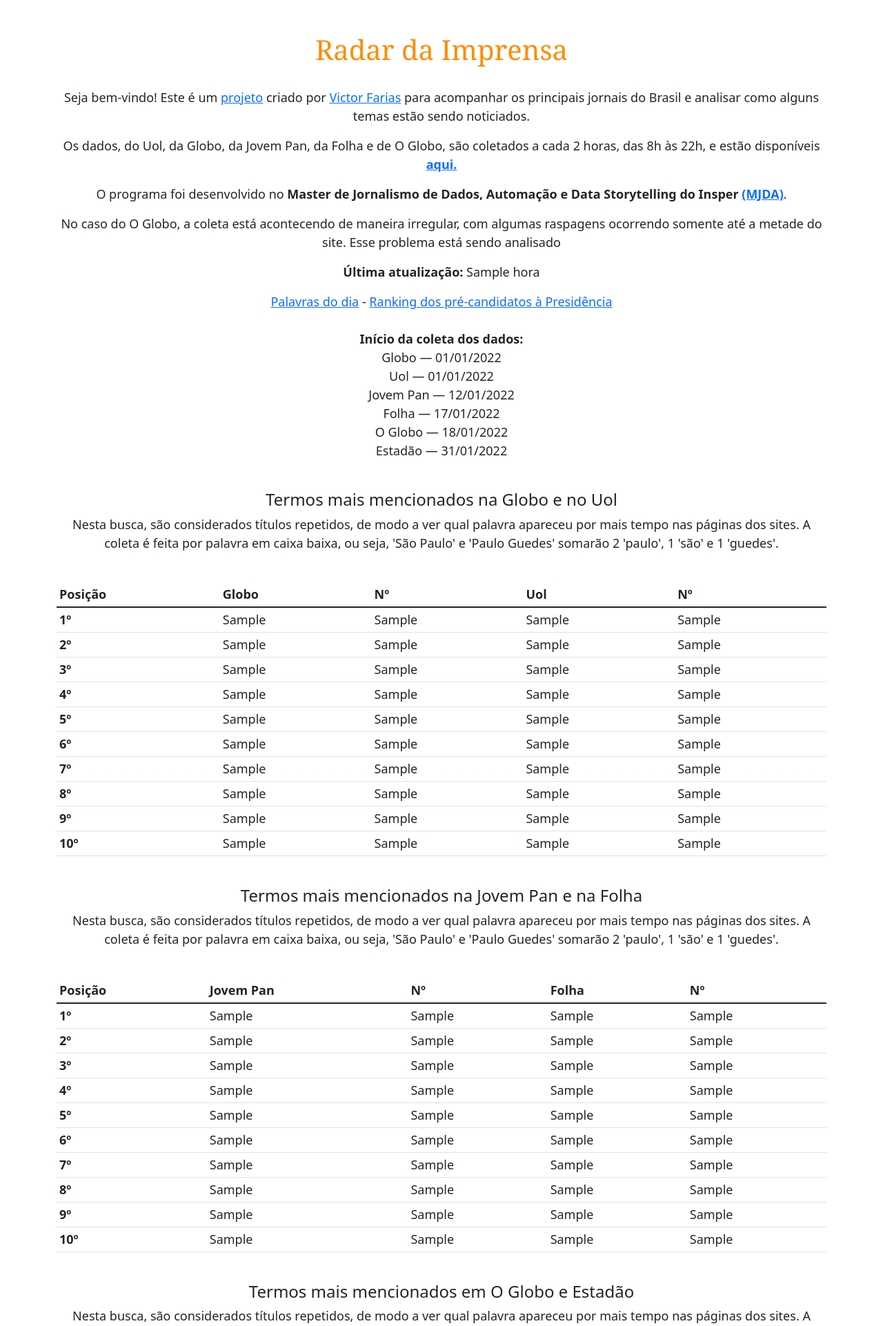
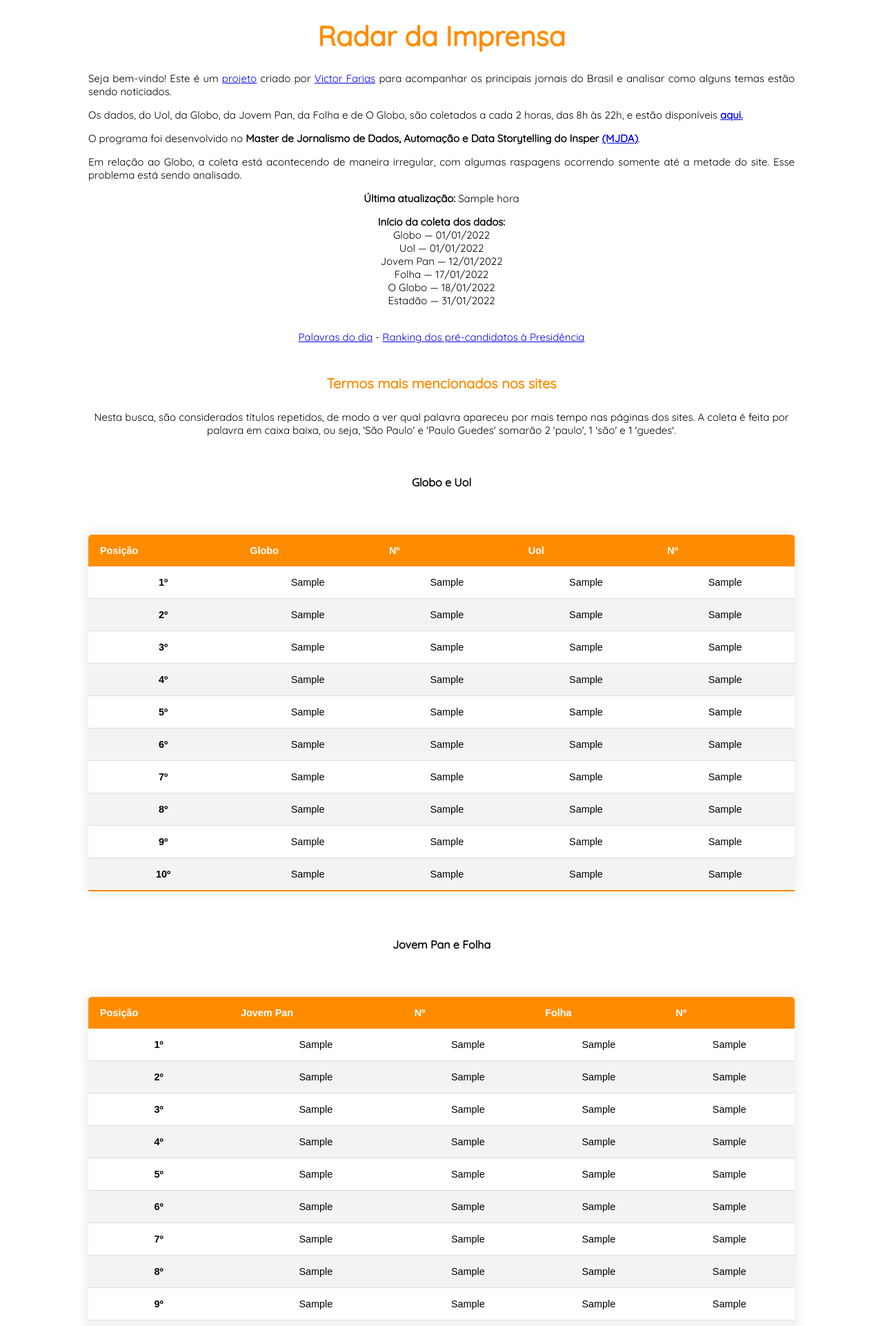
Before and after one commit to victorfariassb/iPrensa, a Flask app: template templates/home.html in a window 1280 px wide. Shown: the top 1922 px of the page at 69% size. Run offline with Flask 2, Linux system fonts and the light colour scheme; the template is opened without the code that fills it: most values are stand-ins (such as "Sample title", 1, 10 or a date in 2020); parts of the project's set-up code (start-up, migrations or seed data) failed here and were passed over.

Commit message:
mudança layout página

```diff
--- a/templates/home.html
+++ b/templates/home.html
@@ -1,39 +1,40 @@
 <!DOCTYPE html>
 <html>
 <head>
-  <br/>
-  <br/>
-  <link href="https://cdn.jsdelivr.net/npm/bootstrap@5.1.3/dist/css/bootstrap.min.css" rel="stylesheet" integrity="sha384-1BmE4kWBq78iYhFldvKuhfTAU6auU8tT94WrHftjDbrCEXSU1oBoqyl2QvZ6jIW3" crossorigin="anonymous">
+    <link rel="stylesheet" type="text/css" href="home_site.css">
+    <link href='https://fonts.googleapis.com/css?family=Quicksand' rel='stylesheet'>
   <title>Radar da Imprensa</title>
 </head>
 <body>
-  <center>
-    <font face="Cambria">
-      <font color="#FF8C00">
-        <h1>Radar da Imprensa</h1>
-      </font>
-    </font>
-    <div>
-      <br/>
-      <div class="container">
-        <div class="row justify-content-lg-center">
-          <font ="Calibri"><font size=4>
+    <div class="titulo">
+        <h1 >Radar da Imprensa</h1>
+    </div>
+
+    <div class="descricao">
         <p>Seja bem-vindo! Este é um <a href='https://github.com/victorfariassb/radar_imprensa'>projeto</a> criado por <a href="https://twitter.com/__victorfarias">Victor Farias</a> para acompanhar os principais jornais do Brasil e analisar como alguns temas estão sendo noticiados.</p>
         <p>Os dados, do Uol, da Globo, da Jovem Pan, da Folha e de O Globo, são coletados a cada 2 horas, das 8h às 22h, e estão disponíveis <a href="https://docs.google.com/spreadsheets/d/1UY2MkXq41EBEU5AXxGDE2oVrd8rQgPcc28xWi7oHVOU/edit?usp=sharing"><b>aqui.</b></a></p>
         <p>O programa foi desenvolvido no <b>Master de Jornalismo de Dados, Automação e Data Storytelling do Insper <a href="https://www.insper.edu.br/pos-graduacao/master-em-jornalismo-de-dados-automacao-e-data-storytelling/">(MJDA)</b></a>.</p>
-        <p>No caso do O Globo, a coleta está acontecendo de maneira irregular, com algumas raspagens ocorrendo somente até a metade do site. Esse problema está sendo analisado</p>
+        <p>Em relação ao Globo, a coleta está acontecendo de maneira irregular, com algumas raspagens ocorrendo somente até a metade do site. Esse problema está sendo analisado.</p>
+    </div>
+    <div class="paragrafo">
         <p><b>Última atualização:</b> {{ hora }}</p>
+        <p><b>Início da coleta dos dados:</b><br> Globo — 01/01/2022<br> Uol — 01/01/2022<br>Jovem Pan — 12/01/2022<br>Folha — 17/01/2022<br> O Globo — 18/01/2022<br> Estadão — 31/01/2022</p>
+        <br/>
+    </div>
+    <div class="paragrafo">
         <a href="/palavra_dia">Palavras do dia</a> - <a href="/ranking_candidatos">Ranking dos pré-candidatos à Presidência</a>
         <br/>
         <br/>
-            <p><b>Início da coleta dos dados:</b><br> Globo — 01/01/2022<br> Uol — 01/01/2022<br>Jovem Pan — 12/01/2022<br>Folha — 17/01/2022<br> O Globo — 18/01/2022<br> Estadão — 31/01/2022</p>
+    </div>
+        <div class="titulo">
+        <h4>Termos mais mencionados nos sites</h4>
         </div>
-            <br/>
-        <div>
-        <h4>Termos mais mencionados na Globo e no Uol</h4>
+        <div class="paragrafo">
         <p>Nesta busca, são considerados títulos repetidos, de modo a ver qual palavra apareceu por mais tempo nas páginas dos sites. A coleta é feita por palavra em caixa baixa, ou seja, 'São Paulo' e 'Paulo Guedes' somarão 2 'paulo', 1 'são' e 1 'guedes'.</p>
         </div>
-        <table class="table table-striped  table-sm">
+        <br>
+        <div><h4>Globo e Uol</h4></div>
+        <table class="content-table">
             <thead>
               <tr>
                 <th scope="col">Posição</th>
@@ -43,7 +44,7 @@
                 <th scope="col">Nº</th>
               </tr>
             </thead>
-            <thead>
+            <tbody>
               <tr>
                 <th scope="row">1º</th>
                 <td>{{ w1 }}</td>
@@ -115,14 +116,12 @@
                 <td>{{ u10 }}</td>
               </tr>
               <br/>
-            </thead>
+            </tbody>
           </table>
             <br/>
-        <div>
-        <h4>Termos mais mencionados na Jovem Pan e na Folha</h4>
-        <p>Nesta busca, são considerados títulos repetidos, de modo a ver qual palavra apareceu por mais tempo nas páginas dos sites. A coleta é feita por palavra em caixa baixa, ou seja, 'São Paulo' e 'Paulo Guedes' somarão 2 'paulo', 1 'são' e 1 'guedes'.</p>
+        <div><h4>Jovem Pan e Folha</h4>
         </div>
-        <table class="table table-striped  table-sm">
+        <table class="content-table">
             <thead>
               <tr>
                 <th scope="col">Posição</th>
@@ -132,7 +131,7 @@
                 <th scope="col">Nº</th>
               </tr>
             </thead>
-            <thead>
+            <tbody>
               <tr>
                 <th scope="row">1º</th>
                 <td>{{ jp1 }}</td>
@@ -204,14 +203,13 @@
                 <td>{{ fq10 }}</td>
               </tr>
               <br/>
-            </thead>
+            </tbody>
           </table>
             <br/>
         <div>
-        <h4>Termos mais mencionados em O Globo e Estadão</h4>
-        <p>Nesta busca, são considerados títulos repetidos, de modo a ver qual palavra apareceu por mais tempo nas páginas dos sites. A coleta é feita por palavra em caixa baixa, ou seja, 'São Paulo' e 'Paulo Guedes' somarão 2 'paulo', 1 'são' e 1 'guedes'.</p>
+            <h4>Jovem Pan e Folha</h4>
         </div>
-        <table class="table table-striped  table-sm">
+        <table class="content-table">
             <thead>
               <tr>
                 <th scope="col">Posição</th>
@@ -221,7 +219,7 @@
                 <th scope="col">Nº</th>
               </tr>
             </thead>
-            <thead>
+            <tbody>
               <tr>
                 <th scope="row">1º</th>
                 <td>{{ og1 }}</td>
@@ -293,9 +291,8 @@
                 <td>{{ esq10 }}</td>
               </tr>
               <br/>
-            </thead>
+            </tbody>
           </table>
-          </font>
         </div>
       </div>
   </body>
```
